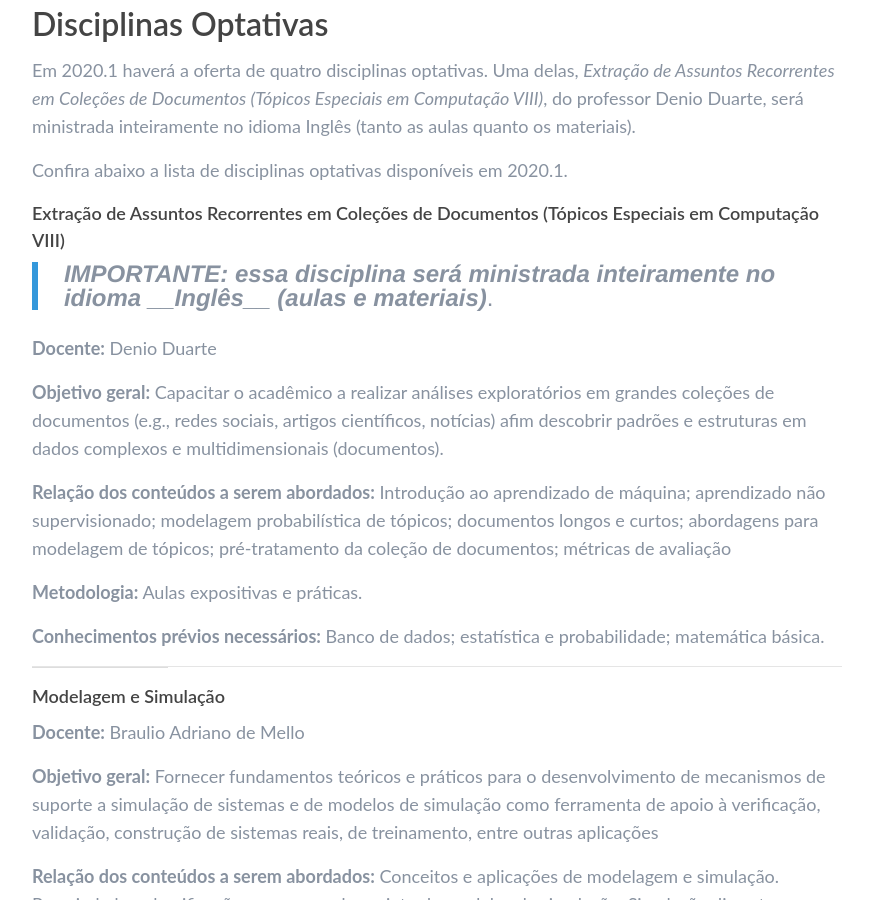
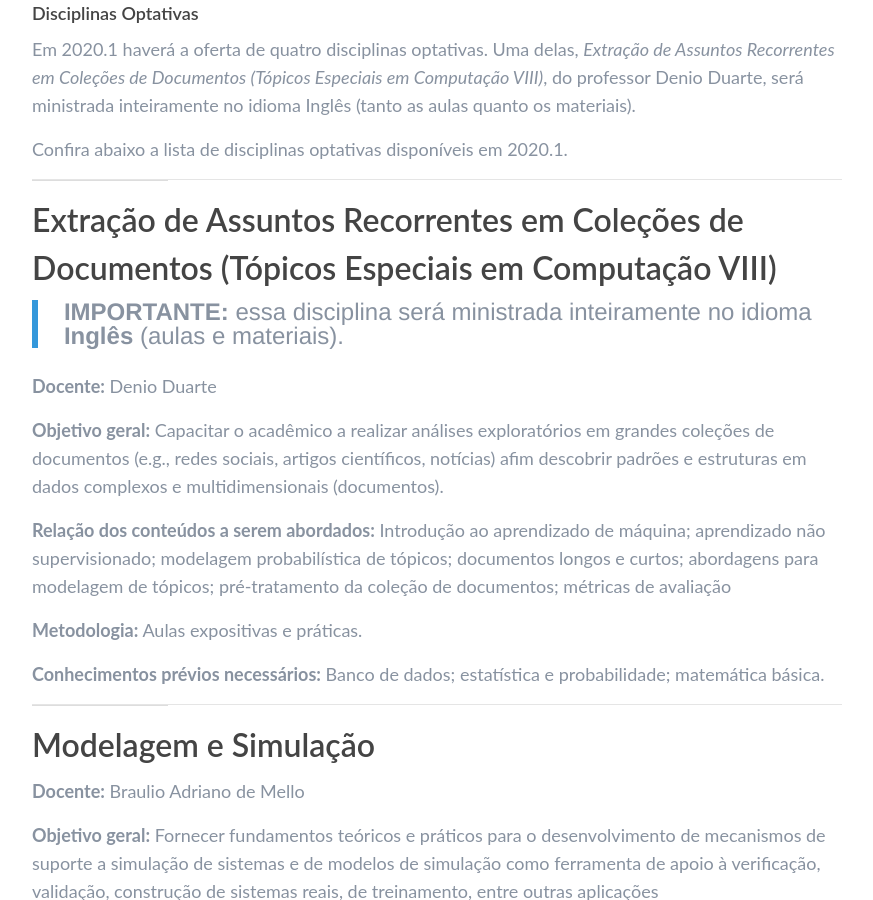
Before and after one commit to ccuffs/cc.uffs.edu.br, a Jekyll site: the page built from _posts/noticias/2019-11-21-horarios-2020-1.md, in a window 1280 px wide and 900 px high, scrolled down 987 px. Shown: the whole window, without its empty margins (64-937 px from the left). Built offline with Jekyll 4.4.1, drawn with Linux system fonts in a browser that asks for light colours.

Commit message:
Refine texto de notícia

```diff
--- a/_posts/noticias/2019-11-21-horarios-2020-1.md
+++ b/_posts/noticias/2019-11-21-horarios-2020-1.md
@@ -17,15 +17,17 @@ Os horários para o primeiro semestre de 2020 já estão disponíveis em [https:
 
 Em caso de dúvidas sobre os horários ou disciplinas, escreva para [mailto:computacao.ch@uffs.edu.br](computacao.ch@uffs.edu.br).
 
-## Disciplinas Optativas
+### Disciplinas Optativas
 
 Em 2020.1 haverá a oferta de quatro disciplinas optativas. Uma delas, _Extração de Assuntos Recorrentes em Coleções de Documentos (Tópicos Especiais em Computação VIII)_, do professor Denio Duarte, será ministrada inteiramente no idioma Inglês (tanto as aulas quanto os materiais).
 
 Confira abaixo a lista de disciplinas optativas disponíveis em 2020.1.
 
-### Extração de Assuntos Recorrentes em Coleções de Documentos (Tópicos Especiais em Computação VIII)
+---
 
-> ***IMPORTANTE: essa disciplina será ministrada inteiramente no idioma __Inglês__ (aulas e materiais)***.
+## Extração de Assuntos Recorrentes em Coleções de Documentos (Tópicos Especiais em Computação VIII)
+
+> **IMPORTANTE:** essa disciplina será ministrada inteiramente no idioma __Inglês__ (aulas e materiais).
 
 **Docente:** Denio Duarte
 
@@ -43,7 +45,7 @@ Banco de dados; estatística e probabilidade; matemática básica.
 
 ---
 
-### Modelagem e Simulação
+## Modelagem e Simulação
 
 **Docente:**
 Braulio Adriano de Mello
@@ -63,7 +65,7 @@ Estrutura de dados e noções de probabilidade
 
 ---
 
-### Tópicos em Automação de projeto de circuitos eletrônicos (EDA) (Tópicos Especiais em Computação IX)
+## Tópicos em Automação de projeto de circuitos eletrônicos (EDA) (Tópicos Especiais em Computação IX)
 
 **Docente:**
 Emílio Wuerges
@@ -83,7 +85,7 @@ Estruturas de dados, álgebra booleana e teoria dos grafos.
 
 ---
 
-### Redes Ópticas Elásticas (Tópicos Especiais em Computação I)
+## Redes Ópticas Elásticas (Tópicos Especiais em Computação I)
 
 **Docente:** Claunir Pavan
 
```
